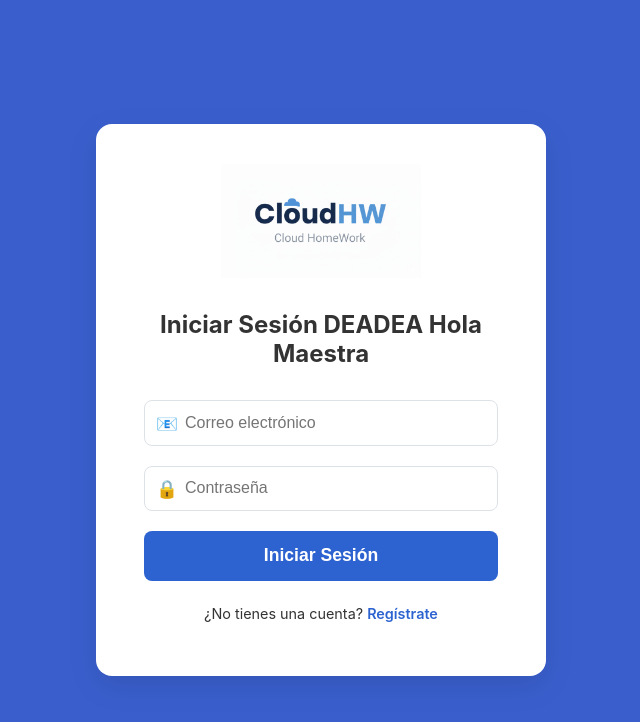
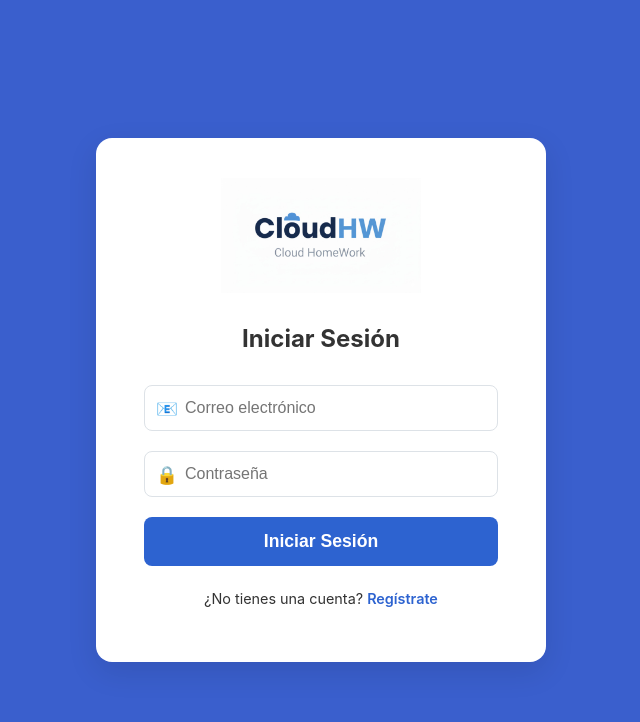
Before and after one commit to HERIBERTO201/repoCloudMain, a React (Vite) app: page /login in a window 1280 px wide. Shown: the top 722 px of the page, without its empty margins (319-959 px from the left). Built offline with nearby package versions, Linux system fonts and the light colour scheme.

Commit message:
Update login header text to 'Iniciar Sesión'

```diff
--- a/src/pages/Login.jsx
+++ b/src/pages/Login.jsx
@@ -33,7 +33,7 @@ function Login() {
     <div className="auth-container">
       <div className="auth-card">
         <img src={logo} alt="CloudHW Logo" className="auth-logo" />
-        <h2>Iniciar Sesión DEADEA Hola Maestra</h2>
+        <h2>Iniciar Sesión</h2>
         <form onSubmit={handleSubmit}>
           <div className="input-group">
             <span>📧</span>
```
